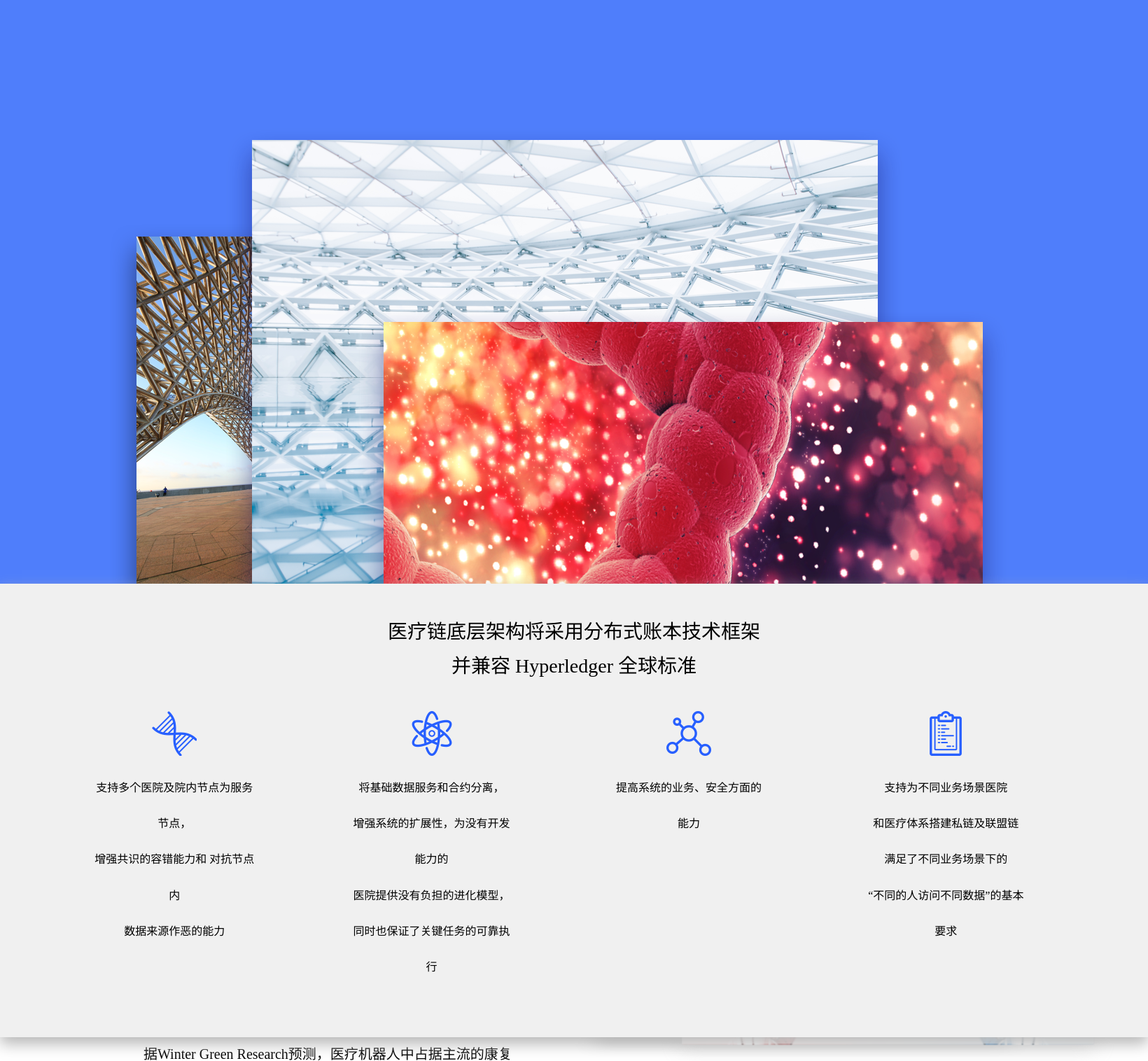
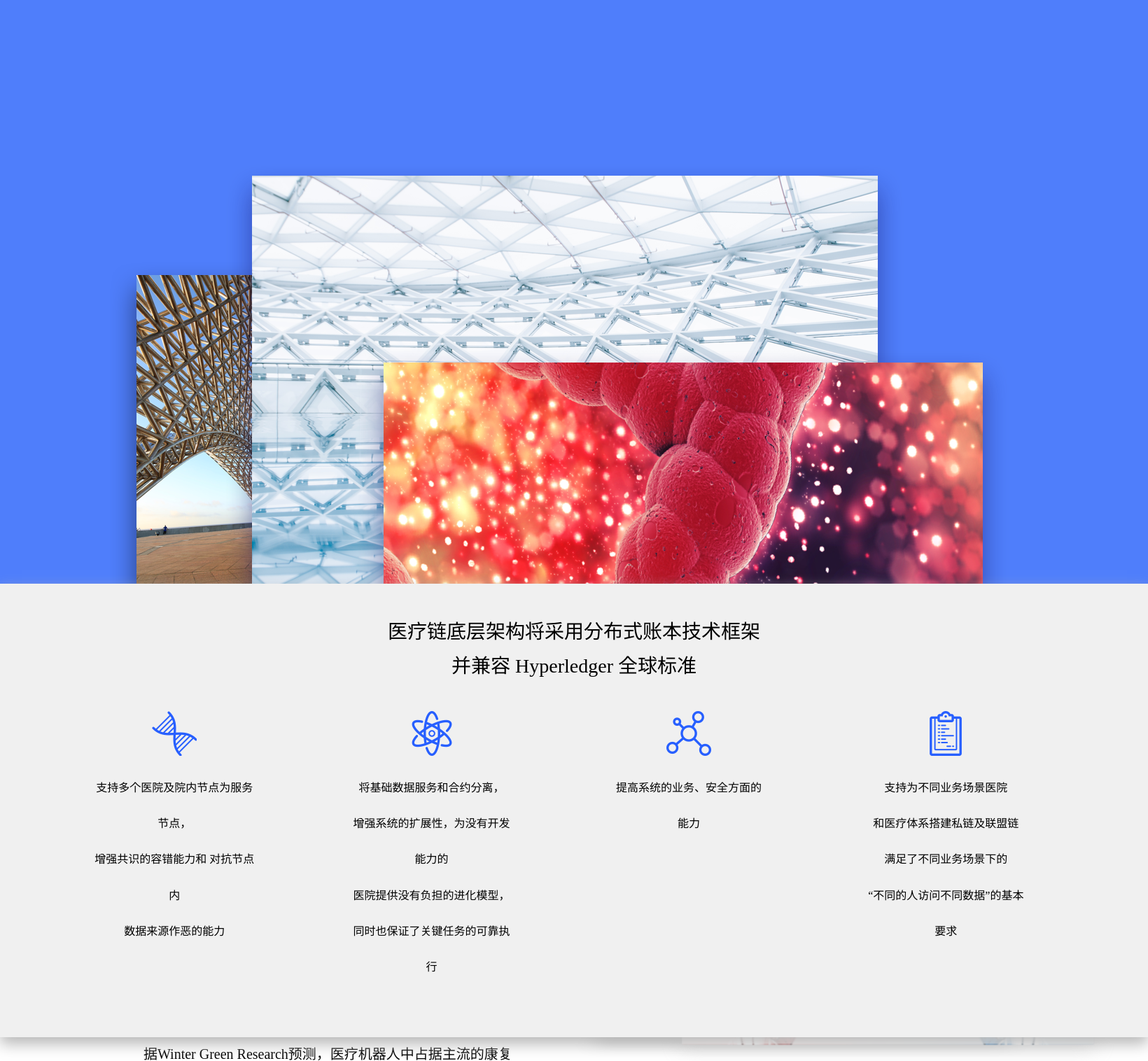
Before and after one commit to larkin2296/lianxing_web, a PHP site: the page made by apps/index/view/index/index.html in a window 1640 px wide. Shown: the part 1185-2701 px from the top of the page at 70% size. Run offline with PHP 8.4, Linux system fonts and the light colour scheme; the template is opened without the code that fills it, so the values that code supplies are empty; some libraries are stand-ins or nearby versions.

Commit message:
no message

```diff
--- a/public/static/css/index.css
+++ b/public/static/css/index.css
@@ -1,6 +1,6 @@
 html,body{
     width:100%;
-    min-width: 1640px;
+    min-width: 1280px;
     height:100%;
     margin:0px;
     padding:0px;
@@ -66,7 +66,7 @@ ul{
     /*display:none;*/
     position:absolute;left:0px;top:8.4%;
     width:100%;
-    min-width:1640px;
+    min-width:1280px;
     height:auto;
     background-color: #4F7EFB;
     z-index: 99;
@@ -89,14 +89,14 @@ ul{
 .center_word_pic{
     width:100%;
     height:70%;
-    background: url('../img/right_1.png') 72% 67% no-repeat,
-    url("../img/right_2.png") 48% 0 no-repeat,
-    url("../img/right_3.png") 15% 52% no-repeat;
+    background: url('../img/right_1.png') 72% 82% no-repeat,
+    url("../img/right_2.png") 48% 42% no-repeat,
+    url("../img/right_3.png") 15% 73% no-repeat;
     margin-top:10%;
 }
 .grey_main{
     width:100%;
-    min-width:1640px;
+    min-width:1280px;
     height:40.5em;
     background-color: #F0F0F0;
     box-shadow:0px 10px 20px #B8B8B8 ;
@@ -128,7 +128,7 @@ ul{
 
 .show_main{
     width:100%;
-    min-width: 1640px;
+    min-width: 1280px;
     position: absolute;
     top:1850px;
     left:0px;
```
